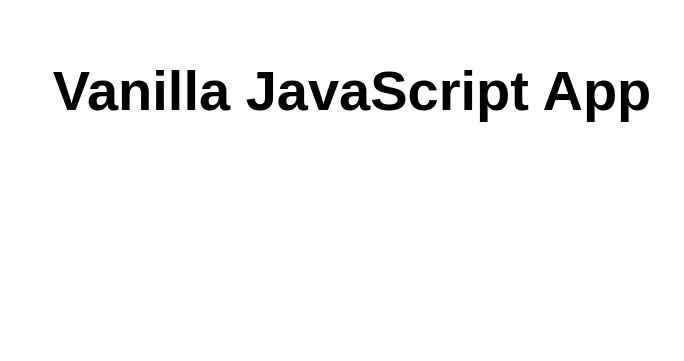
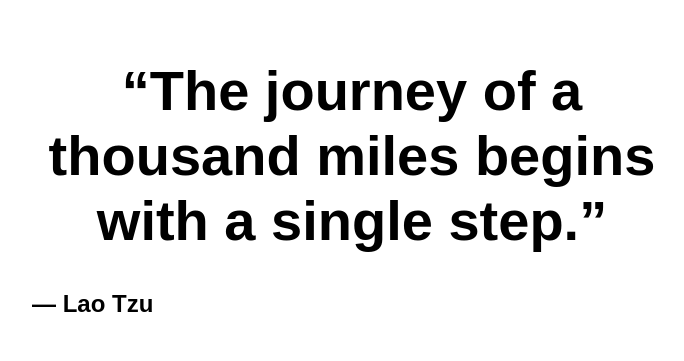
Before and after one commit to zaminda/AzureStaticApp, a website: page src/index.html in a window 1280 px wide. Shown: the whole page, without its empty margins (288-972 px from the left). Drawn offline with Linux system fonts and the light colour scheme.

Commit message:
Update index.html

```diff
--- a/src/index.html
+++ b/src/index.html
@@ -10,7 +10,8 @@
 
 <body>
   <main>
-    <h1>Vanilla JavaScript App</h1>
+    <h1>“The journey of a thousand miles begins with a single step.”</h1>
+    <h2>― Lao Tzu<h2>
   </main>
 </body>
 
```
